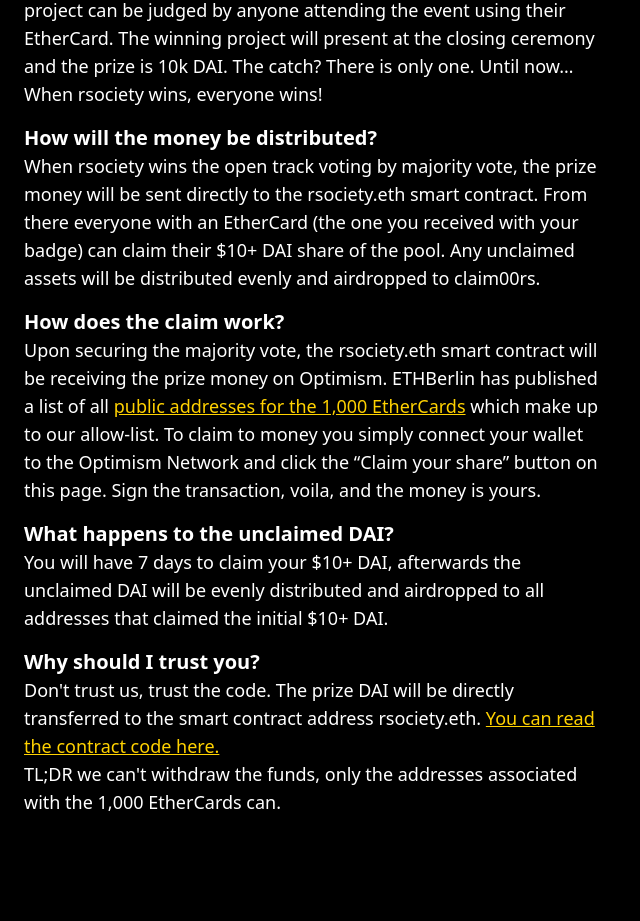
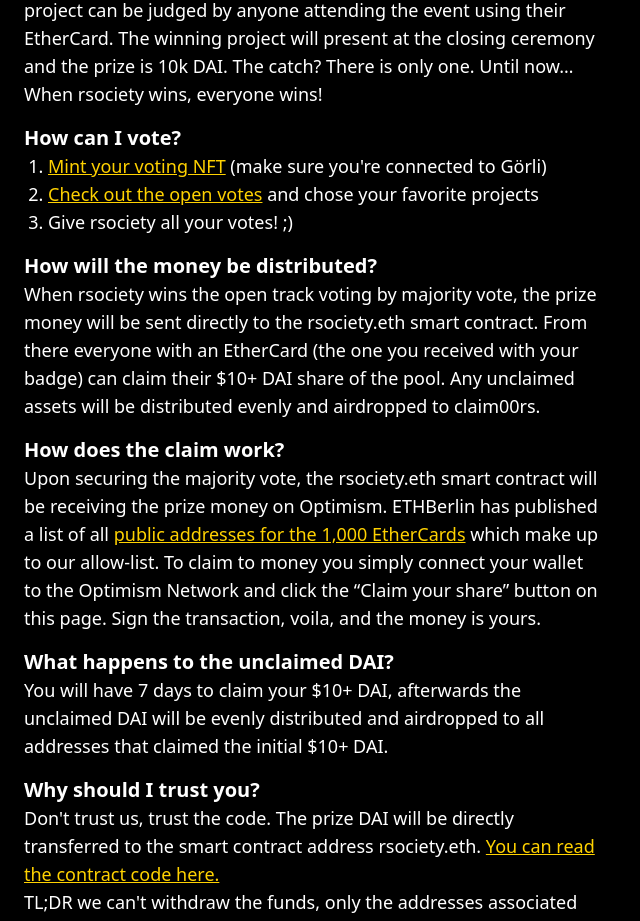
Before and after one commit to maggo/rsociety, a React (Create React App) app: page / in a window 1280 px wide. Shown: the part 780-1701 px from the top of the page, without its empty margins (0-640 px from the left). Before the commit the page ends 1620 px from the top, so only its background shows below. Built offline with nearby package versions, Linux system fonts and the light colour scheme.

Commit message:
More data

```diff
--- a/src/App.tsx
+++ b/src/App.tsx
@@ -78,6 +78,34 @@
           </p>
         </div>
         <div>
+          <h2 className="font-bold text-xl">How can I vote?</h2>
+          <ol className="list-decimal pl-6">
+            <li>
+              <a
+                href="https://mint.ethberlin.ooo/"
+                target="_blank"
+                rel="noopener noreferrer"
+                className="underline hover:no-underline text-[#ffd200]"
+              >
+                Mint your voting NFT
+              </a>{" "}
+              (make sure you're connected to Görli)
+            </li>
+            <li>
+              <a
+                href="https://vote.ethberlin.ooo/2022"
+                target="_blank"
+                rel="noopener noreferrer"
+                className="underline hover:no-underline text-[#ffd200]"
+              >
+                Check out the open votes
+              </a>{" "}
+              and chose your favorite projects
+            </li>
+            <li>Give rsociety all your votes! ;)</li>
+          </ol>
+        </div>
+        <div>
           <h2 className="font-bold text-xl">
             How will the money be distributed?
           </h2>
@@ -125,7 +153,7 @@
             Don&apos;t trust us, trust the code. The prize DAI will be directly
             transferred to the smart contract address rsociety.eth.{" "}
             <a
-              href="https://optimistic.etherscan.io/address/0x41e727A4c19EEA4B7D0A079688268F3E74D4F6F0"
+              href="https://optimistic.etherscan.io/address/0x0841def9362c205a5f59a5e232d925fc7a8d8537"
               target="_blank"
               rel="noopener noreferrer"
               className="underline hover:no-underline text-[#ffd200]"
```
